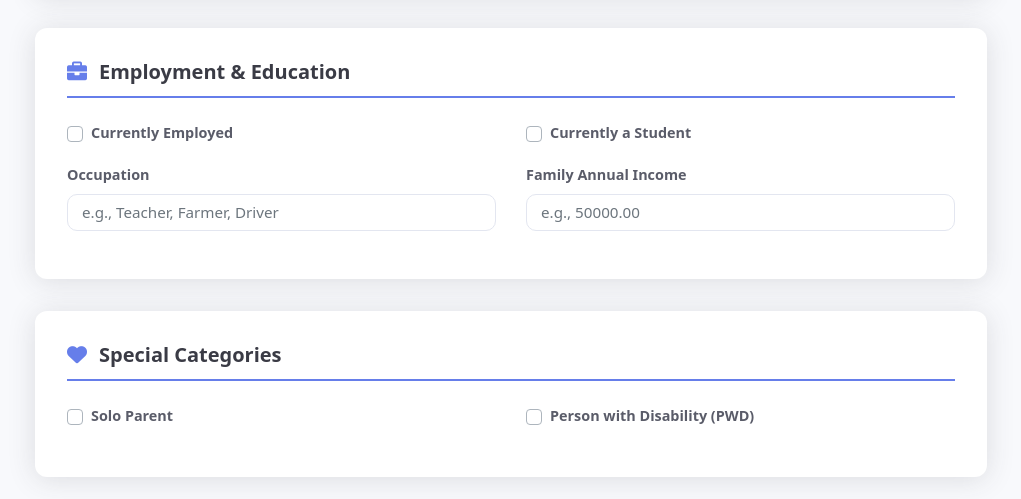
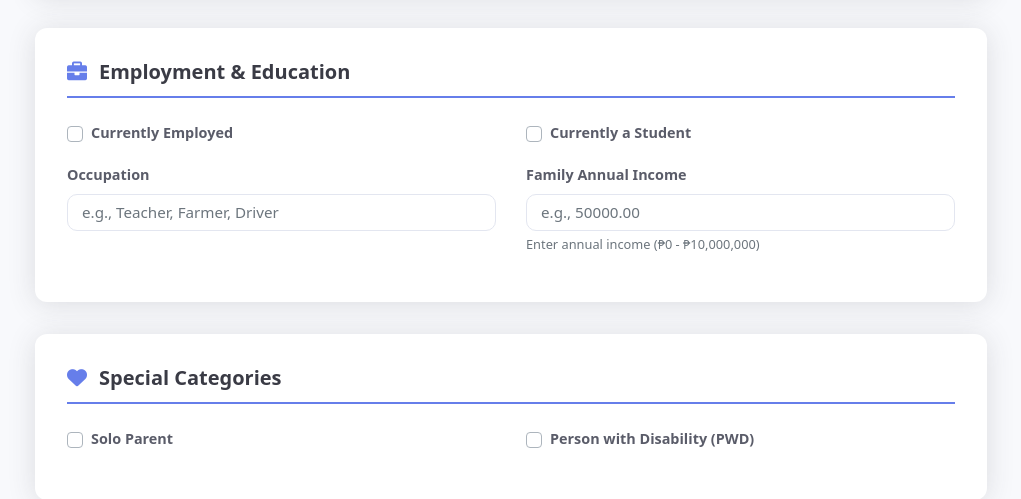
Before and after one commit to armanavi-lspu/AYUDA, a Python web app: template templates/community/edit_profile.html in a window 1280 px wide. Shown: the part 1008-1507 px from the top of the page, without its empty margins (254-1275 px from the left). Run offline with Jinja, Linux system fonts and the light colour scheme; the template is opened without the code that fills it, so the values that code supplies are empty; some libraries are stand-ins or nearby versions.

Commit message:
added error handling for income range

```diff
--- a/templates/community/edit_profile.html
+++ b/templates/community/edit_profile.html
@@ -236,7 +236,10 @@
                     <label for="family_annual_income" class="form-label">Family Annual Income</label>
                     <input type="text" class="form-control" id="family_annual_income" name="family_annual_income"
                            value="{{ '{:,.2f}'.format(profile.family_annual_income) if profile and profile.family_annual_income else '' }}"
-                           placeholder="e.g., 50000.00">
+                           placeholder="e.g., 50000.00"
+                           pattern="^[0-9]{1,10}(\.[0-9]{1,2})?$|^[0-9]{1,3}(,[0-9]{3})*(\.[0-9]{1,2})?$"
+                           title="Enter a valid amount (maximum ₱10,000,000.00)">
+                    <small class="form-text text-muted">Enter annual income (₱0 - ₱10,000,000)</small>
                 </div>
             </div>
         </div>
@@ -307,14 +310,48 @@ $(document).ready(function() {
         }
     });
 
-    // Format income input
+    // Format and validate income input
     $('#family_annual_income').on('blur', function() {
         let value = $(this).val().replace(/,/g, '');
         if (value && !isNaN(value)) {
-            $(this).val(parseFloat(value).toLocaleString('en-US', {
+            let numValue = parseFloat(value);
+
+            // Validate range
+            if (numValue < 0) {
+                alert('Family annual income cannot be negative.');
+                $(this).val('');
+                return;
+            }
+            if (numValue > 10000000) {
+                alert('Family annual income exceeds maximum allowed value (₱10,000,000).');
+                $(this).val('10000000.00');
+                return;
+            }
+
+            $(this).val(numValue.toLocaleString('en-US', {
                 minimumFractionDigits: 2,
                 maximumFractionDigits: 2
             }));
+        }
+    });
+
+    // Validate on form submit
+    $('form').on('submit', function(e) {
+        let incomeInput = $('#family_annual_income').val().replace(/,/g, '');
+        if (incomeInput && !isNaN(incomeInput)) {
+            let numValue = parseFloat(incomeInput);
+            if (numValue < 0) {
+                e.preventDefault();
+                alert('Family annual income cannot be negative.');
+                $('#family_annual_income').focus();
+                return false;
+            }
+            if (numValue > 10000000) {
+                e.preventDefault();
+                alert('Family annual income exceeds maximum allowed value (₱10,000,000).');
+                $('#family_annual_income').focus();
+                return false;
+            }
         }
     });
 
```
Also changed, not shown: app/community/routes/profile.py (+15 -3 lines), populate_dummy_data.py (+14 -1 lines).
